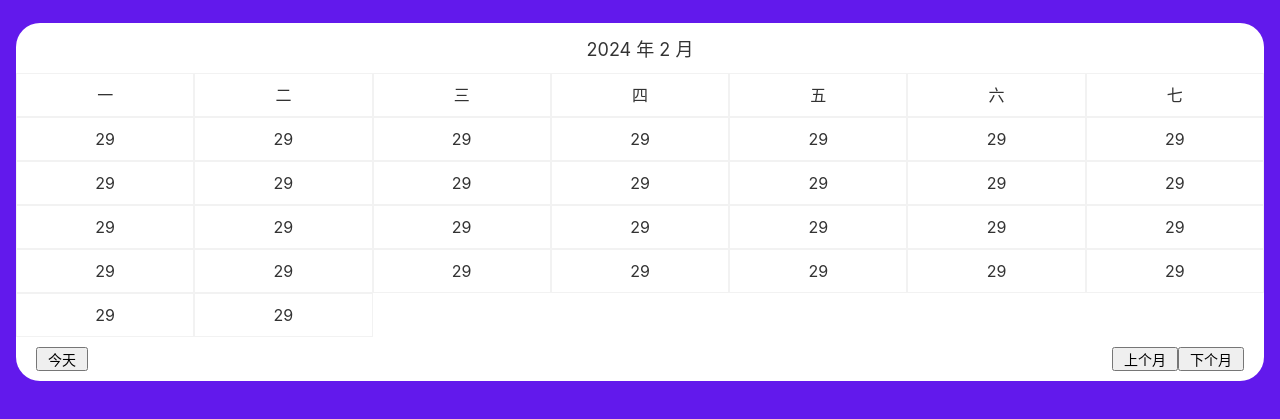
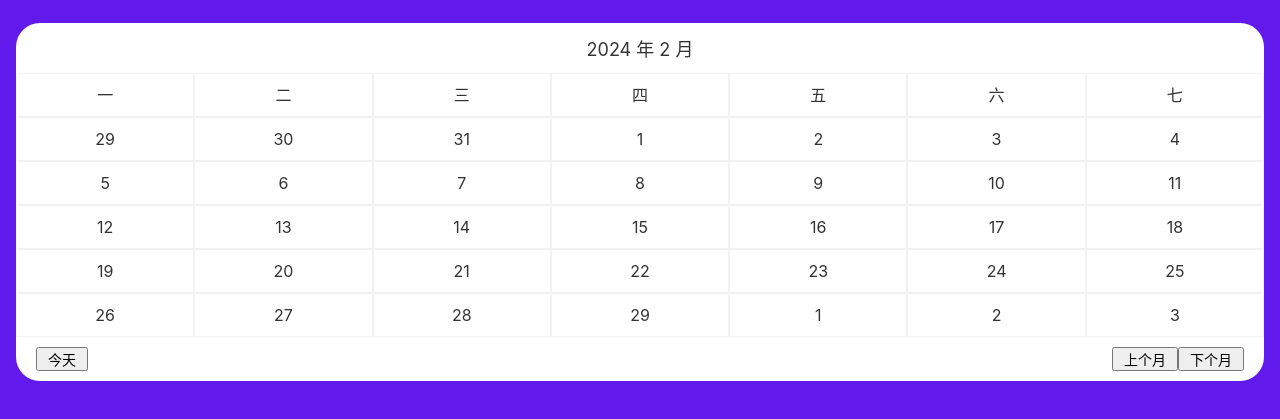
Before and after one commit to fzfx66/13.Make_calendar, a plain HTML site: page index.html in a window 1280 px wide. Shown: the part 55-474 px from the top of the page. Drawn offline with Linux system fonts and the light colour scheme.

Commit message:
创建当前月份已实现

```diff
--- a/index.html
+++ b/index.html
@@ -31,38 +31,7 @@
         </ol>
       </div>
       <div>
-        <ol class="calendar-days">
-          <li>29</li>
-          <li>29</li>
-          <li>29</li>
-          <li>29</li>
-          <li>29</li>
-          <li>29</li>
-          <li>29</li>
-          <li>29</li>
-          <li>29</li>
-          <li>29</li>
-          <li>29</li>
-          <li>29</li>
-          <li>29</li>
-          <li>29</li>
-          <li>29</li>
-          <li>29</li>
-          <li>29</li>
-          <li>29</li>
-          <li>29</li>
-          <li>29</li>
-          <li>29</li>
-          <li>29</li>
-          <li>29</li>
-          <li>29</li>
-          <li>29</li>
-          <li>29</li>
-          <li>29</li>
-          <li>29</li>
-          <li>29</li>
-          <li>29</li>
-        </ol>
+        <ol class="calendar-days"></ol>
       </div>
       <div class="calendar-actions">
         <div class="calendar-actions-left">
--- a/main.js
+++ b/main.js
@@ -5,17 +5,35 @@ const year = now.getFullYear()
 const month = now.getMonth() + 1  //month从0开始
 yearMonth.textContent = `${year} 年 ${month} 月`
 
-// 初始化 日期
-const 月初几号 = new Date(year,month-1,1)   //新手学习时可用中文名称
-console.log(月初几号.toISOString())      //中国是+8时区
-const 月初星期几 = 月初几号.getDay()
+const days = g('.calendar-days')
+const 月初 = new Date(year,month-1,1)   //新手学习时可用中文名称
+console.log(月初.toISOString())      //中国是+8时区
+const 月初星期几 = 月初.getDay()
 //从下月月初倒退一天得到这月月末 ；JS中以毫秒为单位
 const 月末 = new Date(new Date(year,month-1+1,1)-86400*1000)
-const 月末几号 = 月末.getDate()
-const 这个月多少天 = 月末几号
+const 这个月多少天 = 月末.getDate()   // = 这个月几号
+const 月末星期几 = 月末.getDay()
 
-
-
+//根据月初星期几，在前铺垫几天
+for(let i =1 ; i< 月初星期几 ; i++){
+    const li = document.createElement('li')
+    const preDay = new Date(月初 - 86400*1000*i)
+    li.textContent = preDay.getDate()
+    days.prepend(li)
+}
+//初始化 本月日期
+for(let i =1 ; i<= 这个月多少天 ; i++){
+    const li = document.createElement('li')
+    li.textContent = i
+    days.append(li)
+}
+//根据月末星期几，在后铺垫几天
+for(let i = 月末星期几+1 ; i <= 7  ; i++){
+    const li = document.createElement('li')
+    const afterDay = new Date(月末 - 0 + 86400*1000*(i-月末星期几))  // -0 转换为数字
+    li.textContent = afterDay.getDate()
+    days.append(li)
+}
 
 
 
```
